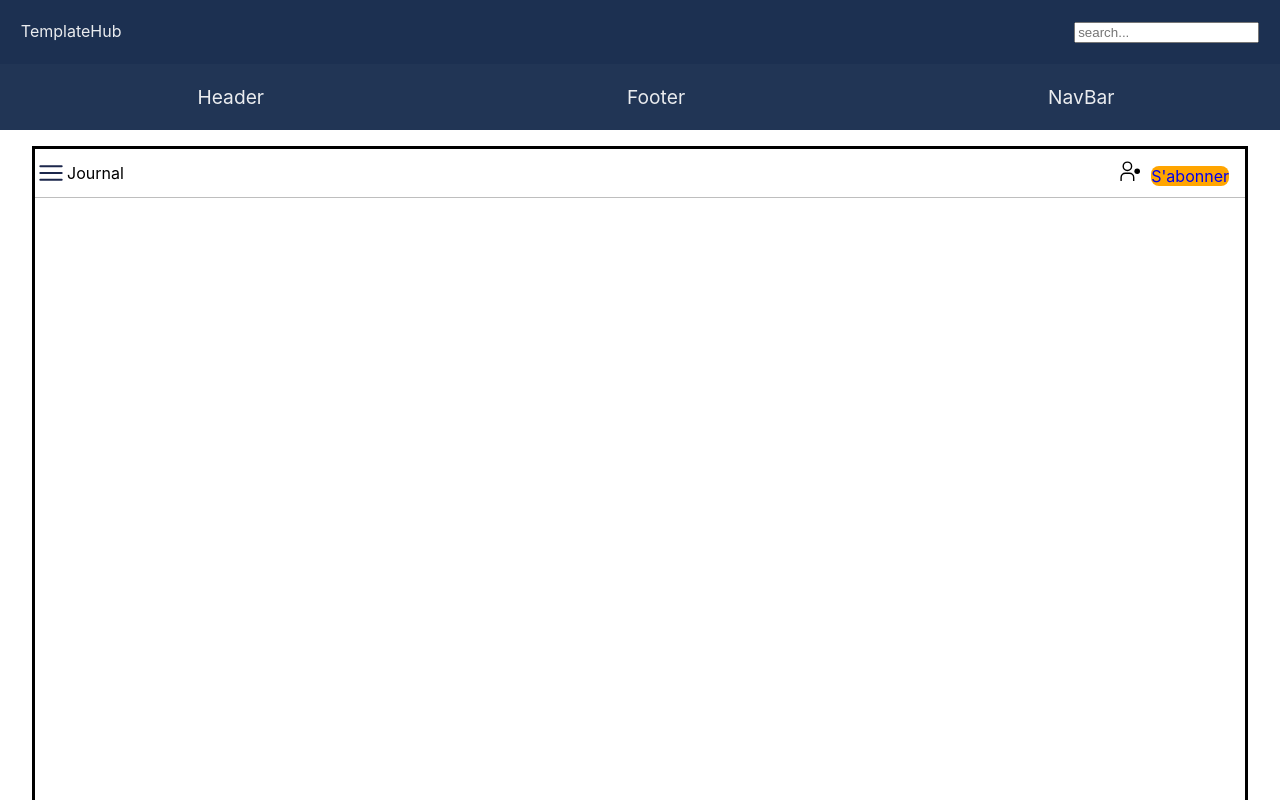
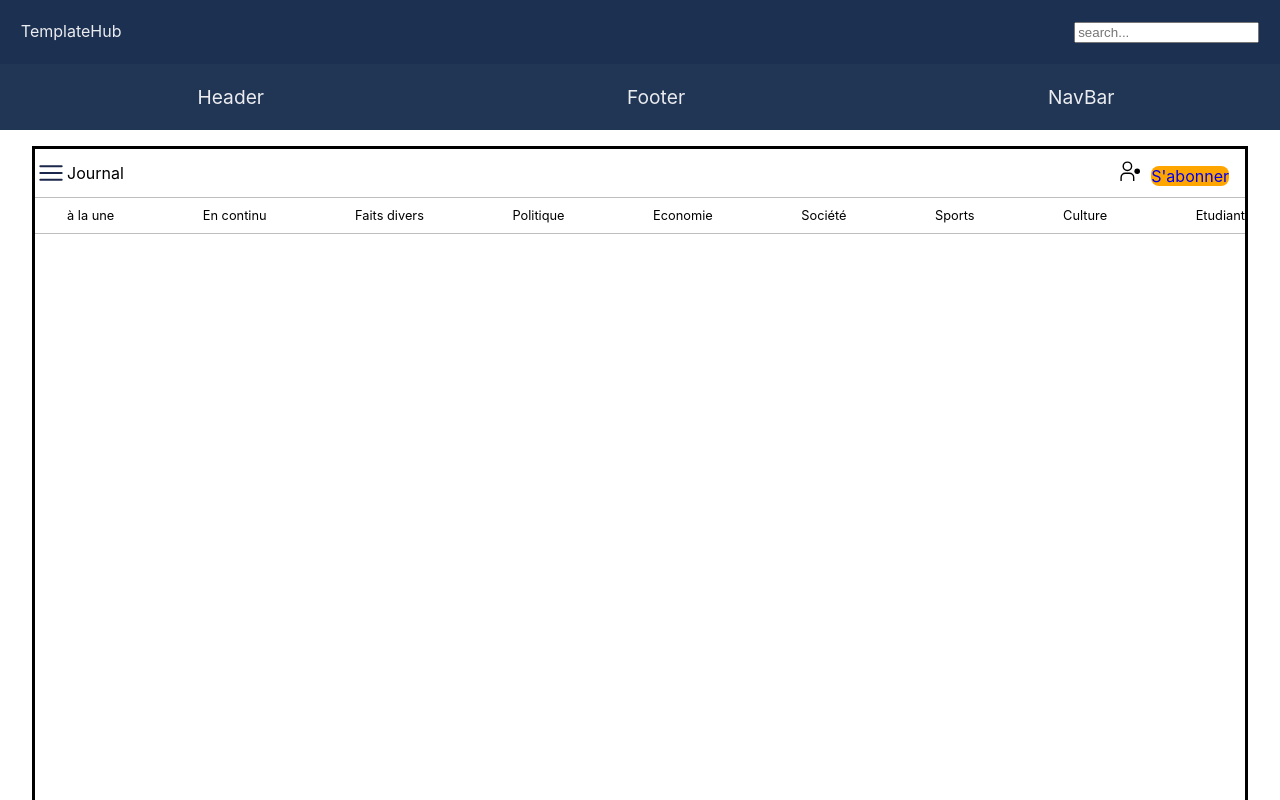
Before and after one commit to SacleuxBenoit/ReactTemplateHub, a React (Create React App) app in the folder templatehub/: page /PHjournal in a window 1280 px wide. Shown: the top 800 px of the page. Built offline with nearby package versions, Linux system fonts and the light colour scheme.

Commit message:
added navBar scroll horizontally on the header

```diff
--- a/templatehub/src/Components/Header/CHjournal.js
+++ b/templatehub/src/Components/Header/CHjournal.js
@@ -2,6 +2,7 @@ import '../../Styles/Header/SHjournal.css'
 import { Link } from 'react-router-dom'
 function CHjournal() {
     return (
+        <>
             <header>
                 <div className='journalContainer'>
                     <svg className='svgBurgerMenuJournal' viewBox="0 0 24 24" fill="none" xmlns="http://www.w3.org/2000/svg" stroke="#ffffff" transform="rotate(0)">
@@ -29,9 +30,22 @@ function CHjournal() {
                         </Link>
                         <Link to="/">S'abonner</Link>
                     </div>
-
                 </div>
             </header>
+            <div className='scrollCategories'>
+                <ul>
+                    <li>à la une</li>
+                    <li>En continu</li>
+                    <li>Faits divers</li>
+                    <li>Politique</li>
+                    <li>Economie</li>
+                    <li>Société</li>
+                    <li>Sports</li>
+                    <li>Culture</li>
+                    <li>Etudiant</li>
+                </ul>
+            </div>
+        </>
     )
 }
 
--- a/templatehub/src/Styles/Header/SHjournal.css
+++ b/templatehub/src/Styles/Header/SHjournal.css
@@ -1,4 +1,5 @@
-header {
+header,
+.scrollCategories {
     border-bottom: 1px solid rgba(0, 0, 0, 0.254);
 }
 
@@ -14,10 +15,6 @@ header {
     height: 2rem;
     width: 2rem;
     margin-left: -1rem;
-}
-
-.headerLeft {
-    display: flex;
 }
 
 .headerRight {
@@ -38,3 +35,17 @@ header {
     height: 1.4rem;
     width: 1.4rem;
 }
+
+.scrollCategories {
+    overflow-y: auto;
+    overflow-x: none;
+}
+
+.scrollCategories ul {
+    display: flex;
+    justify-content: space-between;
+    align-items: center;
+    margin: 0;
+    font-size: .8rem;
+    white-space: nowrap;
+}
```
Lines whose indentation alone changed are shown as unchanged.
